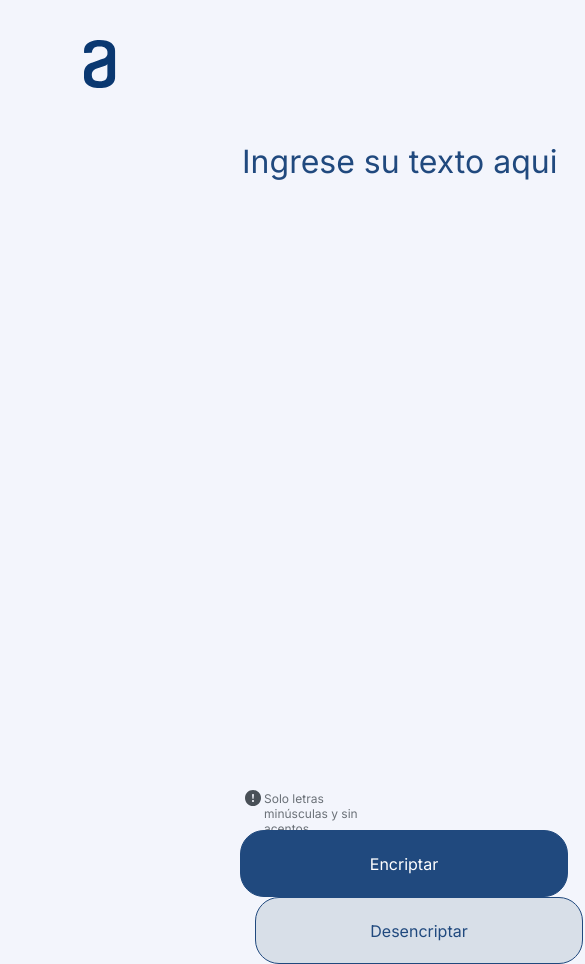
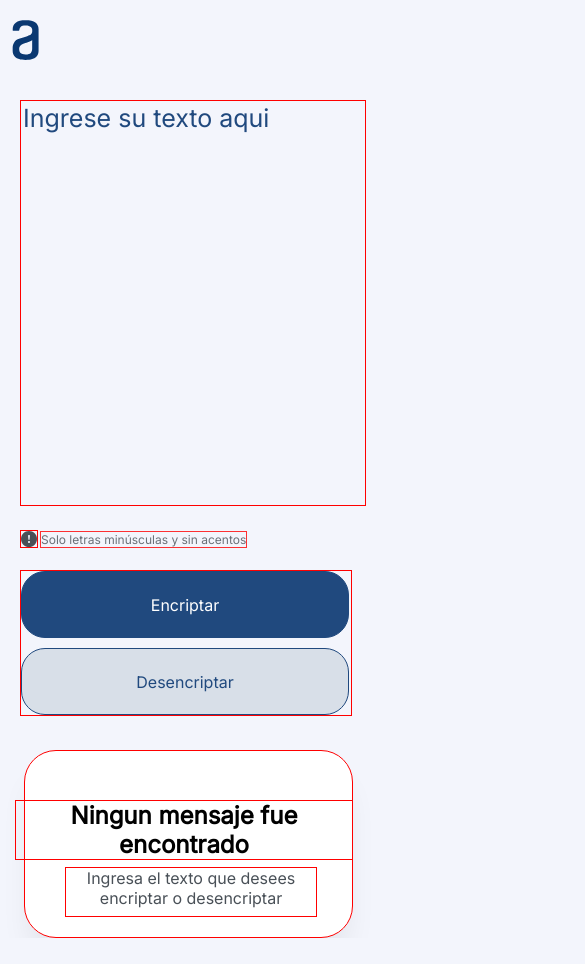
Before and after one commit to rodrigoGalvanDev/-Sprint01-Encriptador-de-texto, a website: page index.html in a window 390 px wide. Shown: the top 964 px of the page, 585 px wide, since content can reach past the window. After the commit the page ends 938 px from the top, so only its background shows below. Drawn offline with Linux system fonts and the light colour scheme.

Commit message:
responsive design mobile

```diff
--- a/index.html
+++ b/index.html
@@ -27,7 +27,7 @@
 
 
         <div id="acciones">
-            <svg width="16" height="16" viewBox="0 0 16 16" fill="none" xmlns="http://www.w3.org/2000/svg">
+            <svg class="alerta" width="16" height="16" viewBox="0 0 16 16" fill="none" xmlns="http://www.w3.org/2000/svg">
                 <path d="M16 8C16 10.1217 15.1571 12.1566 13.6569 13.6569C12.1566 15.1571 10.1217 16 8 16C5.87827 16 3.84344 15.1571 2.34315 13.6569C0.842855 12.1566 0 10.1217 0 8C0 5.87827 0.842855 3.84344 2.34315 2.34315C3.84344 0.842855 5.87827 0 8 0C10.1217 0 12.1566 0.842855 13.6569 2.34315C15.1571 3.84344 16 5.87827 16 8ZM8 4C7.87361 4.00007 7.74863 4.02662 7.63312 4.07793C7.51761 4.12924 7.41413 4.20418 7.32934 4.29791C7.24456 4.39165 7.18035 4.5021 7.14084 4.62217C7.10134 4.74223 7.08743 4.86923 7.1 4.995L7.45 8.502C7.46176 8.63977 7.5248 8.76811 7.62664 8.86164C7.72849 8.95516 7.86173 9.00705 8 9.00705C8.13827 9.00705 8.27151 8.95516 8.37336 8.86164C8.4752 8.76811 8.53824 8.63977 8.55 8.502L8.9 4.995C8.91257 4.86923 8.89866 4.74223 8.85915 4.62217C8.81965 4.5021 8.75544 4.39165 8.67066 4.29791C8.58587 4.20418 8.48239 4.12924 8.36688 4.07793C8.25137 4.02662 8.12639 4.00007 8 4ZM8.002 10C7.73678 10 7.48243 10.1054 7.29489 10.2929C7.10736 10.4804 7.002 10.7348 7.002 11C7.002 11.2652 7.10736 11.5196 7.29489 11.7071C7.48243 11.8946 7.73678 12 8.002 12C8.26722 12 8.52157 11.8946 8.70911 11.7071C8.89664 11.5196 9.002 11.2652 9.002 11C9.002 10.7348 8.89664 10.4804 8.70911 10.2929C8.52157 10.1054 8.26722 10 8.002 10Z" fill="#495057"/>
                 </svg>
             <p id="condicion">Solo letras minúsculas y sin acentos</p>
--- a/src/main.scss
+++ b/src/main.scss
@@ -41,7 +41,8 @@ main{
     }
 
     #acciones{
-        svg{
+
+        .alerta{
             position: absolute;
             left: 245px;
             top: 790px;
@@ -60,7 +61,6 @@ main{
             position: absolute;
             left: 240px;
             top: 830px;
-
 
             .boton1{
                 background-color: $colorprimario;
@@ -149,3 +149,108 @@ aside{
         }
     }
 }
+
+//Responsive Design Table
+
+@media only screen and (max-width: 810px) {
+
+}
+
+//Responsive Design Mobile
+
+@media only screen and (max-width: 440px) {
+
+
+    html {
+        overflow-x: hidden;
+        width: 350px;
+    }
+
+
+
+    header{
+
+        width: 350px;
+       svg{
+            left: 10px;
+            top: 20px;
+            height: 40px;
+        }
+    }
+
+    main{
+
+        width: 350px;
+        #texto{
+            left: 20px;
+            top: 100px;
+
+            textarea{
+                border: 1px solid red;
+                font-size: 25px;
+                width: 340px;
+                height: 400px;
+            }
+        }
+
+        #acciones{
+            .alerta{
+                left: 20px;
+                border: 1px solid red;
+                top: 530px;
+            }
+
+            #condicion{
+                left: 40px;
+                top: 519px;
+                border: 1px solid red;
+            }
+
+            #botones{
+                border: 1px solid red;
+                left: 20px;
+                width: 330px;
+                top: 570px;
+
+                .boton2{
+                    margin-top: 10px;
+                    margin-left: 0px;
+                }
+            }
+
+        }
+
+    }
+
+    aside{
+
+        width: 327px;
+        height: 186px;
+        border: 1px solid red;
+        left: 24px;
+        top: 750px;
+
+        div{
+
+            img{
+                display: none;
+            }
+
+            .error{
+                left: -10px;
+                top: 25px;
+                border: 1px solid red;
+            }
+
+            .consejo{
+                border: 1px solid red;
+                left: 40px;
+                top: 100px;
+                width: 250px;
+            }
+        }
+    }
+
+
+
+}
```
Also changed, not shown: src/main.css, 1 other file.
